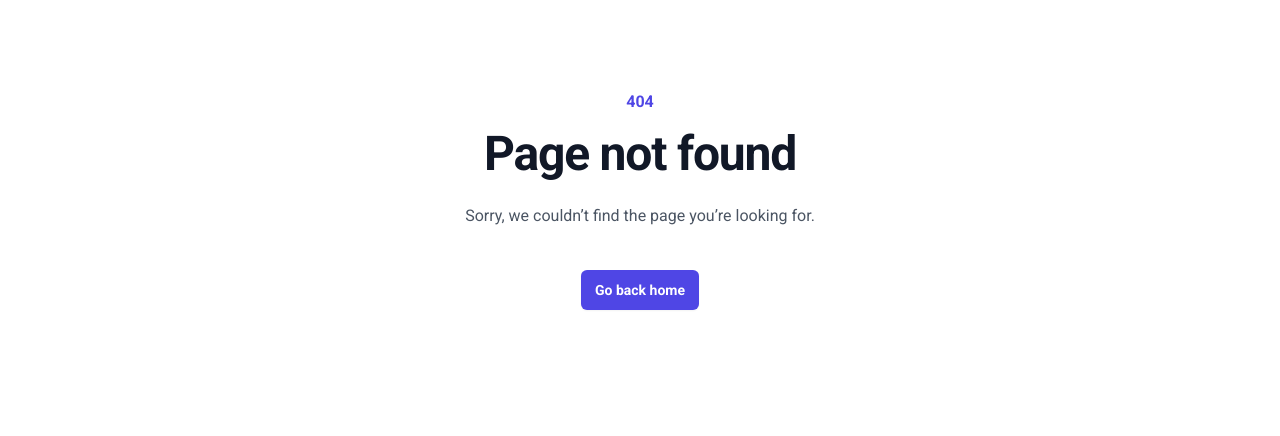
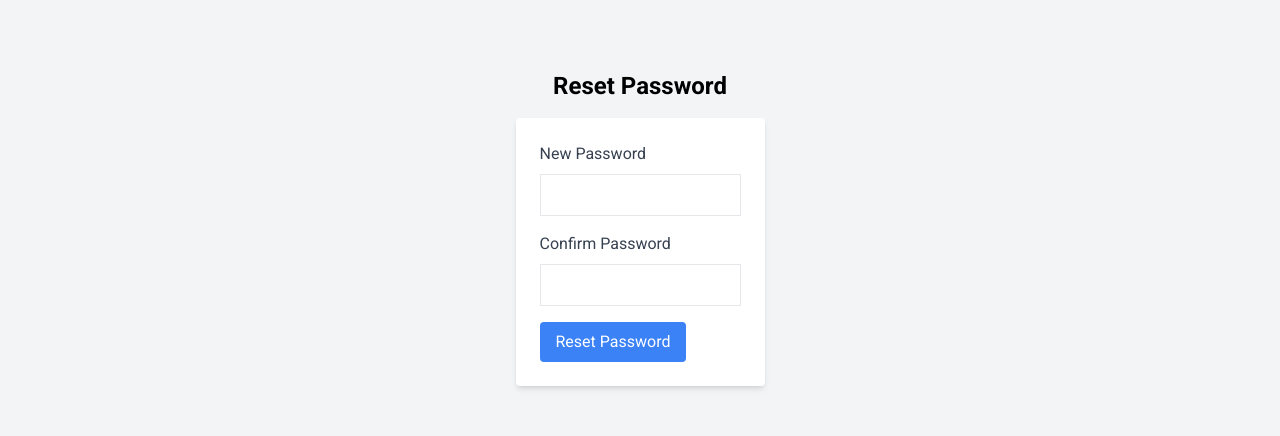
Before and after one commit to Anshal543/event-management-app, a React (Vite) app in the folder frontend/: page /reset-password/1 in a window 1280 px wide. Shown: the part 236-672 px from the top of the page. Built offline with nearby package versions, Linux system fonts and the light colour scheme; no server answers.

Commit message:
forgot password

```diff
--- a/frontend/src/App.jsx
+++ b/frontend/src/App.jsx
@@ -17,6 +17,8 @@ import SignUpPage from "./pages/SignUpPage";
 import UpdateEventPage from "./pages/UpdateEventPage";
 import HeroPage from "./pages/HeroPage";
 import GetUserOfEvent from "./pages/GetUserOfEvent";
+import ForgotPassword from "./pages/ForgotPassword";
+import ResetPassword from "./pages/ResetPassword";
 axios.defaults.withCredentials = true;
 
 const App = () => {
@@ -48,6 +50,8 @@ const App = () => {
           <Route path="/event/:eventId/registered-users" element={<GetUserOfEvent />} />
           <Route path="/single-event/:id" element={<SingleEventPage />} />
           <Route path="/getRegisteredEvents/:id" element={<GetRegisterEvent />} />
+          <Route path="/forgot-password" element={<ForgotPassword />} />
+          <Route path="/reset-password/:token" element={<ResetPassword/>} />
           <Route path="*" element={<NotFoundPage/>} />
         </Routes>
         <Footer />
--- /dev/null
+++ b/frontend/src/pages/ForgotPassword.jsx
@@ -0,0 +1,43 @@
+import React, { useState } from 'react';
+import axios from 'axios';
+
+const ForgotPassword = () => {
+  const [email, setEmail] = useState('');
+  const [message, setMessage] = useState('');
+  const [error, setError] = useState('');
+
+  const handleSubmit = async (e) => {
+    e.preventDefault();
+    try {
+      const response = await axios.post('http://localhost:8080/api/v1/users/forgot-password', { email });
+      setMessage(response.data.message);
+    } catch (err) {
+      setError(err.response.data.message || 'Something went wrong');
+    }
+  };
+
+  return (
+    <div className="flex flex-col items-center justify-center min-h-screen bg-gray-100">
+      <h1 className="text-2xl font-bold mb-4">Forgot Password</h1>
+      <form onSubmit={handleSubmit} className="bg-white p-6 rounded shadow-md">
+        <div className="mb-4">
+          <label className="block text-gray-700 mb-2">Email</label>
+          <input
+            type="email"
+            value={email}
+            onChange={(e) => setEmail(e.target.value)}
+            className="border p-2 w-full"
+            required
+          />
+        </div>
+        <button type="submit" className="bg-blue-500 text-white py-2 px-4 rounded">
+          Send Reset Link
+        </button>
+      </form>
+      {message && <div className="text-green-500 mt-4">{message}</div>}
+      {error && <div className="text-red-500 mt-4">{error}</div>}
+    </div>
+  );
+};
+
+export default ForgotPassword;
--- a/frontend/src/pages/Login.jsx
+++ b/frontend/src/pages/Login.jsx
@@ -111,12 +111,12 @@ const Login = () => {
                   Password
                 </label>
                 <div className="text-sm">
-                  <a
-                    href="#"
+                  <Link
+                    to={"/forgot-password"}
                     className="font-semibold text-indigo-600 hover:text-indigo-500"
                   >
                     Forgot password?
-                  </a>
+                  </Link>
                 </div>
               </div>
               <div className="mt-2">
--- /dev/null
+++ b/frontend/src/pages/ResetPassword.jsx
@@ -0,0 +1,60 @@
+import React, { useState } from 'react';
+import axios from 'axios';
+import { useParams } from 'react-router-dom';
+
+const ResetPassword = () => {
+  const { token } = useParams();
+  const [newPassword, setNewPassword] = useState('');
+  const [confirmPassword, setConfirmPassword] = useState('');
+  const [message, setMessage] = useState('');
+  const [error, setError] = useState('');
+
+  const handleSubmit = async (e) => {
+    e.preventDefault();
+    if (newPassword !== confirmPassword) {
+      setError('Passwords do not match');
+      return;
+    }
+    try {
+      const response = await axios.post(`http://localhost:8080/api/v1/users/reset-password/${token}`, { newPassword });
+      setMessage(response.data.message);
+    } catch (err) {
+      setError(err.response.data.message || 'Something went wrong');
+    }
+  };
+
+  return (
+    <div className="flex flex-col items-center justify-center min-h-screen bg-gray-100">
+      <h1 className="text-2xl font-bold mb-4">Reset Password</h1>
+      <form onSubmit={handleSubmit} className="bg-white p-6 rounded shadow-md">
+        <div className="mb-4">
+          <label className="block text-gray-700 mb-2">New Password</label>
+          <input
+            type="password"
+            value={newPassword}
+            onChange={(e) => setNewPassword(e.target.value)}
+            className="border p-2 w-full"
+            required
+          />
+        </div>
+        <div className="mb-4">
+          <label className="block text-gray-700 mb-2">Confirm Password</label>
+          <input
+            type="password"
+            value={confirmPassword}
+            onChange={(e) => setConfirmPassword(e.target.value)}
+            className="border p-2 w-full"
+            required
+          />
+        </div>
+        <button type="submit" className="bg-blue-500 text-white py-2 px-4 rounded">
+          Reset Password
+        </button>
+      </form>
+      {message && <div className="text-green-500 mt-4">{message}</div>}
+      {error && <div className="text-red-500 mt-4">{error}</div>}
+    </div>
+  );
+};
+
+export default ResetPassword;
```
Also changed, not shown: 1 other file (tests, documents, lock files or other folders).
